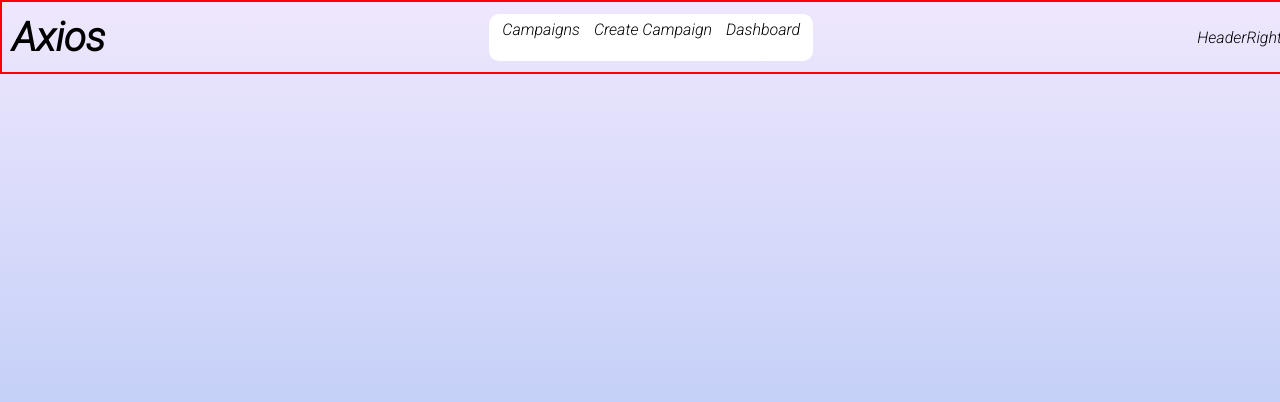
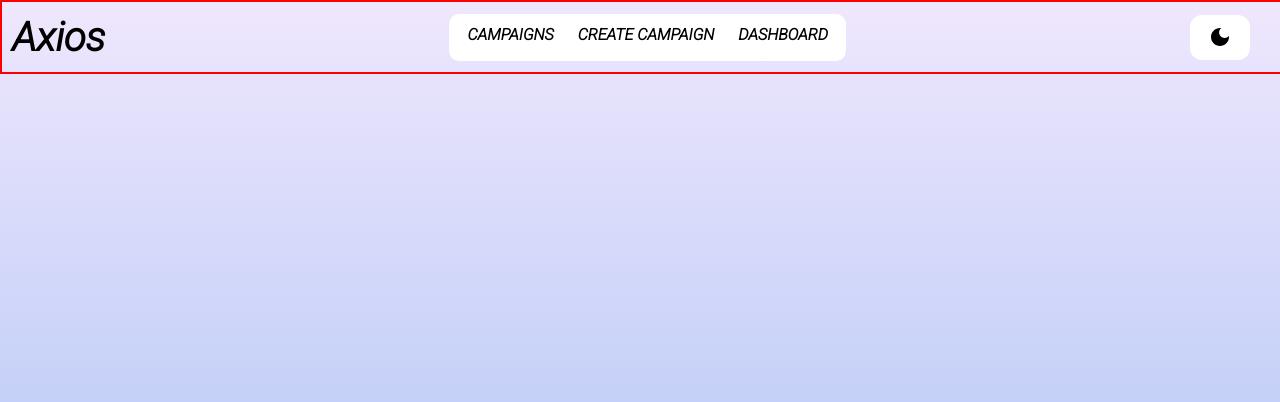
Before and after one commit to jogeshgupta963/Crowdfunding, a Next.js app in the folder client/: page / in a window 1280 px wide. Shown: the top 402 px of the page. Built offline with nearby package versions, Linux system fonts and the light colour scheme.

Commit message:
nav themes

```diff
--- a/client/components/Layout/Layout.js
+++ b/client/components/Layout/Layout.js
@@ -3,18 +3,21 @@ import Header from "./Header";
 import themes from "./theme";
 import styled, { ThemeProvider, createGlobalStyle } from "styled-components";
 import { useState } from "react";
+import { useSelector, useDispatch } from "react-redux";
+import { changeTheme } from "../../redux/theme";
 
 function Layout({ children }) {
-  const [theme, setTheme] = useState("light");
+  const dispatch = useDispatch();
+  const { theme } = useSelector((state) => state.theme);
 
-  const themeHandle = () => {
-    setTheme(theme === "light" ? "dark" : "light");
-  };
+  // const themeHandle = () => {
+  //   dispatch(changeTheme());
+  // };
 
   return (
     <>
       <ThemeProvider theme={themes[theme]}>
-        <LayoutWrapper onClick={themeHandle}>
+        <LayoutWrapper>
           <GlobalStyle />
           <Header />
           {children}
--- a/client/components/Layout/theme.js
+++ b/client/components/Layout/theme.js
@@ -11,7 +11,7 @@ const dark = {
   bgColor: "#923cb5",
   bgImage: "linear-gradient(180deg,#2f0f3d 5%,#000000 90%)",
   bgDiv: "black",
-  bgSubDiv: "rgb(33,36,41",
+  bgSubDiv: "rgb(33,36,41)",
 };
 
 const themes = {
--- a/client/components/components/HeaderNav.jsx
+++ b/client/components/components/HeaderNav.jsx
@@ -20,12 +20,19 @@ const HeaderNavWrapper = styled.div`
   border-radius: 10px;
 `;
 const HeaderNavLinks = styled.div`
+  display:flex;
+  alighn-items: center;
+  justify-content: space-between;
+  background-color: ${(props) => props.theme.bgSubDiv}
+  height: 100%;
   font-family: "Roboto";
-  height: 100%;
   margin:7px;
-  border:2px solid black
   border-radius: 10px;
-  background-color: ${(props) => props.theme.bgSubDiv}
   text-decoration: none;
+  padding:0 5px 5px;
+  cursor: pointer;
+  text-transform: uppercase;
+  font-weight: bold;
+
 `;
 export default HeaderNav;
--- a/client/components/components/HeaderRight.jsx
+++ b/client/components/components/HeaderRight.jsx
@@ -1,7 +1,41 @@
 import React from "react";
+import styled from "styled-components";
+import Brightness7icon from "@mui/icons-material/Brightness7";
+import DarkModeIcon from "@mui/icons-material/DarkMode";
+import { useDispatch, useSelector } from "react-redux";
+import { changeTheme } from "../../redux/theme";
 
 function HeaderRight() {
-  return <div>HeaderRight</div>;
+  const { theme } = useSelector((state) => state.theme);
+  const dispatch = useDispatch();
+  const themeHandle = () => {
+    dispatch(changeTheme());
+    // console.log("here");
+  };
+  return (
+    <HeaderRightWrapper>
+      <ThemeToggle onClick={themeHandle}>
+        {theme == "dark" ? <Brightness7icon /> : <DarkModeIcon />}
+      </ThemeToggle>
+    </HeaderRightWrapper>
+  );
 }
 
+const HeaderRightWrapper = styled.div`
+  display: flex;
+  justify-content: center;
+  align-items: center;
+  margin-right: 2rem;
+  height: 50%;
+`;
+const ThemeToggle = styled.div`
+  display: flex;
+  justify-content: center;
+  align-items: center;
+  background-color: ${(props) => props.theme.bgDiv};
+  height: 100%;
+  padding: 5px;
+  width: 50px;
+  border-radius: 12px;
+`;
 export default HeaderRight;
--- a/client/package.json
+++ b/client/package.json
@@ -9,6 +9,9 @@
     "lint": "next lint"
   },
   "dependencies": {
+    "@emotion/react": "^11.10.5",
+    "@emotion/styled": "^11.10.5",
+    "@mui/icons-material": "^5.10.9",
     "@mui/material": "^5.10.3",
     "@mui/styled-engine-sc": "^5.10.3",
     "@reduxjs/toolkit": "^1.8.5",
--- a/client/pages/_app.js
+++ b/client/pages/_app.js
@@ -1,15 +1,15 @@
 import Layout from "../components/Layout/Layout";
-// import { Provider } from "react-redux";
-// import { store } from "../redux/store";
+import { Provider } from "react-redux";
+import { store } from "../redux/store";
 import "../style/global.css";
 function MyApp({ Component, pageProps }) {
   return (
     <>
-      {/* <Provider store={store}> */}
-      <Layout>
-        <Component {...pageProps} />
-      </Layout>
-      {/* </Provider> */}
+      <Provider store={store}>
+        <Layout>
+          <Component {...pageProps} />
+        </Layout>
+      </Provider>
     </>
   );
 }
--- /dev/null
+++ b/client/pages/_document.js
@@ -0,0 +1,30 @@
+import Document from "next/document";
+import { ServerStyleSheet } from "styled-components";
+
+export default class MyDocument extends Document {
+  static async getInitialProps(ctx) {
+    const sheet = new ServerStyleSheet();
+    const originalRenderPage = ctx.renderPage;
+
+    try {
+      ctx.renderPage = () =>
+        originalRenderPage({
+          enhanceApp: (App) => (props) =>
+            sheet.collectStyles(<App {...props} />),
+        });
+
+      const initialProps = await Document.getInitialProps(ctx);
+      return {
+        ...initialProps,
+        styles: (
+          <>
+            {initialProps.styles}
+            {sheet.getStyleElement()}
+          </>
+        ),
+      };
+    } finally {
+      sheet.seal();
+    }
+  }
+}
--- a/client/redux/store.js
+++ b/client/redux/store.js
@@ -1,5 +1,7 @@
 import { configureStore } from "@reduxjs/toolkit";
-
+import themeReducer from "./theme";
 export const store = configureStore({
-  reducer: {},
+  reducer: {
+    theme: themeReducer,
+  },
 });
--- /dev/null
+++ b/client/redux/theme.js
@@ -0,0 +1,16 @@
+import { createSlice } from "@reduxjs/toolkit";
+
+export const themeSlice = createSlice({
+  name: "theme",
+  initialState: {
+    theme: "light",
+  },
+  reducers: {
+    changeTheme: (state) => {
+      state.theme = state.theme == "light" ? "dark" : "light";
+    },
+  },
+});
+
+export const { changeTheme } = themeSlice.actions;
+export default themeSlice.reducer;
```
Also changed, not shown: client/.babelrc, 2 other files (tests, documents, lock files or other folders).
